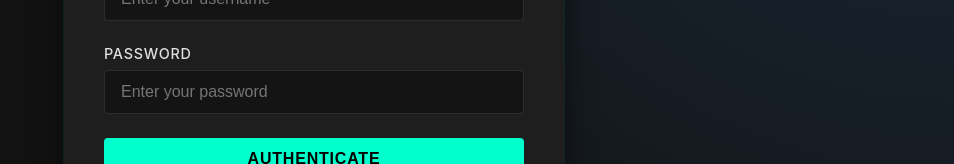
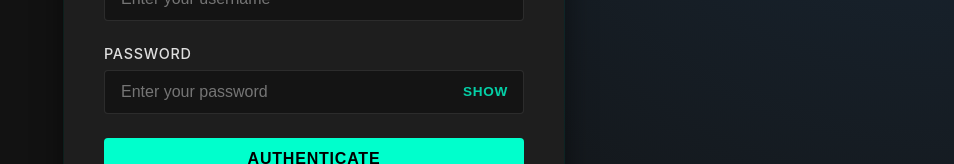
Before and after one commit to psha1108/zero-trust-xai-digital-forensics, a React (Vite) app in the folder frontend/: page /login in a window 1280 px wide. Shown: the part 377-541 px from the top of the page, without its empty margins (326-1280 px from the left). Built offline with nearby package versions, Linux system fonts and the light colour scheme; no server answers.

Commit message:
feat(ui): add reusable show/hide password toggle

```diff
--- a/frontend/src/components/common/Input.jsx
+++ b/frontend/src/components/common/Input.jsx
@@ -1,11 +1,40 @@
-import React from 'react';
-import './common.css'; // We'll create this for shared component styles
+import React, { useState } from 'react';
+import './common.css';
 
-const Input = ({ label, id, error, ...props }) => {
+const Input = ({ label, id, error, type, ...props }) => {
+  const [showPassword, setShowPassword] = useState(false);
+
+  const isPasswordType = type === 'password';
+  const inputType = isPasswordType ? (showPassword ? 'text' : 'password') : type;
+
+  const togglePasswordVisibility = () => {
+    setShowPassword(!showPassword);
+  };
+
   return (
     <div className="input-group">
       {label && <label htmlFor={id} className="input-label">{label}</label>}
-      <input id={id} className={`input-field ${error ? 'input-error' : ''}`} {...props} />
+
+      <div className="input-wrapper">
+        <input
+          id={id}
+          type={inputType}
+          className={`input-field ${error ? 'input-error' : ''} ${isPasswordType ? 'input-with-toggle' : ''}`}
+          {...props}
+        />
+
+        {isPasswordType && (
+          <button
+            type="button"
+            className="password-toggle-btn"
+            onClick={togglePasswordVisibility}
+            aria-label={showPassword ? "Hide password" : "Show password"}
+          >
+            {showPassword ? "Hide" : "Show"}
+          </button>
+        )}
+      </div>
+
       {error && <span className="error-message">{error}</span>}
     </div>
   );
--- a/frontend/src/components/common/common.css
+++ b/frontend/src/components/common/common.css
@@ -39,6 +39,48 @@
   margin-top: 0.5rem;
   font-size: 0.85rem;
   color: var(--error-color);
+}
+
+/* Password Toggle Styles */
+.input-wrapper {
+  position: relative;
+  display: flex;
+  align-items: center;
+  width: 100%;
+}
+
+.input-wrapper .input-field {
+  width: 100%;
+  box-sizing: border-box; /* Ensure padding doesn't affect width */
+}
+
+.input-with-toggle {
+  padding-right: 4.5rem; /* Make room for the toggle button */
+}
+
+.password-toggle-btn {
+  position: absolute;
+  right: 0.5rem;
+  background: transparent;
+  border: none;
+  color: var(--primary-color);
+  font-size: 0.85rem;
+  font-weight: 600;
+  text-transform: uppercase;
+  cursor: pointer;
+  padding: 0.5rem;
+  transition: opacity 0.2s ease;
+  letter-spacing: 0.05em;
+  opacity: 0.8;
+}
+
+.password-toggle-btn:hover {
+  opacity: 1;
+}
+
+.password-toggle-btn:focus {
+  outline: 1px solid var(--primary-color);
+  border-radius: 2px;
 }
 
 /* Button Styles */
--- a/frontend/src/context/AuthContext.jsx
+++ b/frontend/src/context/AuthContext.jsx
@@ -11,9 +11,9 @@ export const AuthProvider = ({ children }) => {
     const checkAuth = async () => {
       try {
         const data = await authService.checkAuth();
-        // Assuming backend returns { logged_in: true, user: { username, role } }
-        if (data.logged_in || data.user) {
-          setUser(data.user || data);
+        // The backend /api/auth/me endpoint returns the user object directly: { id, username, role }
+        if (data && data.id) {
+          setUser(data);
         } else {
           setUser(null);
         }
```
